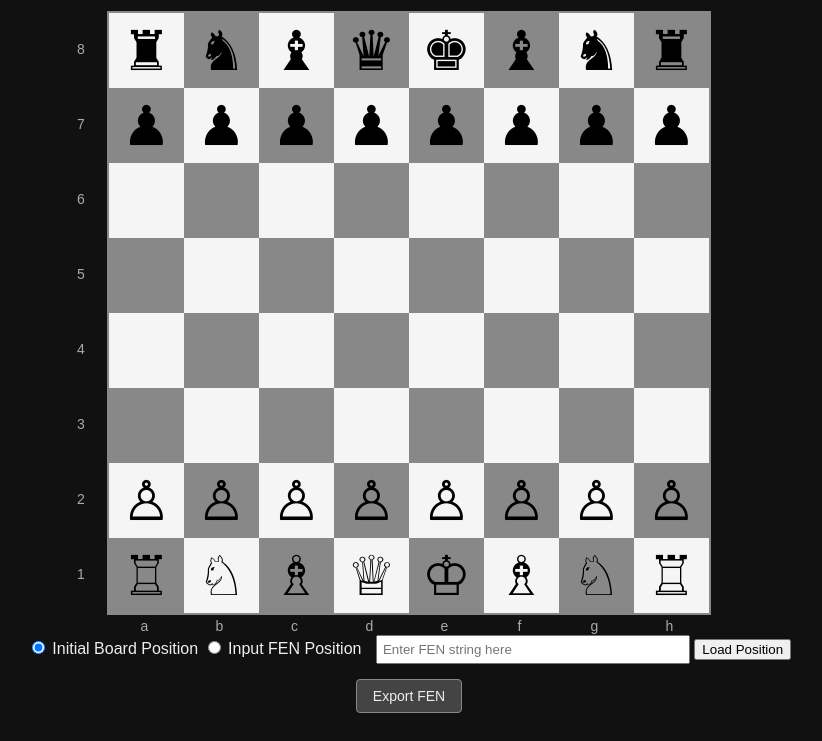
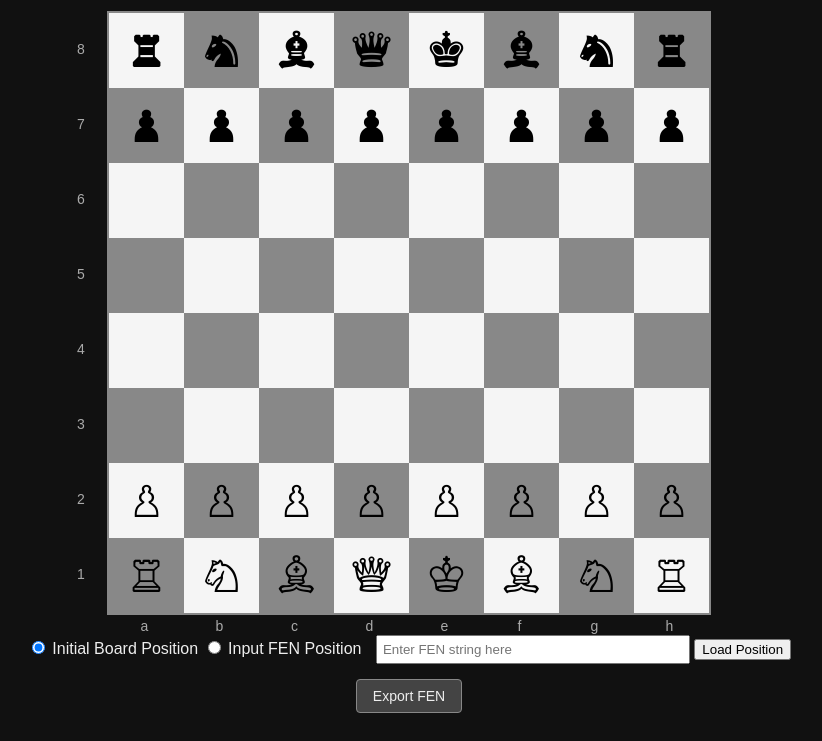
Before and after one commit to rbeattie-ASTRA/RobBeattie.AstraChess, a plain HTML site: page index.html in a window 1280 px wide. Shown: the part 110-851 px from the top of the page, without its empty margins (231-1053 px from the left). Drawn offline with Linux system fonts and the light colour scheme.

Commit message:
Fixed bad pawn in iOS

```diff
--- a/style.css
+++ b/style.css
@@ -31,6 +31,9 @@ h1 {
   font-size: 55px; /* Increased from 48px */
   font-weight: normal;
   user-select: none;
+}
+.piece {
+  font-family: "Quivira", "FreeSerif", "DejaVu Sans", sans-serif;
 }
 
 .white {
```
